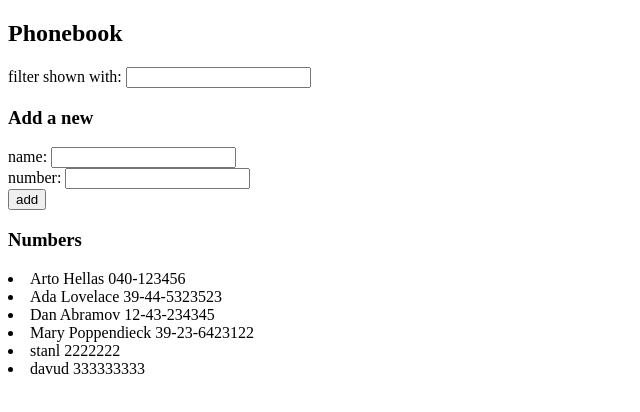
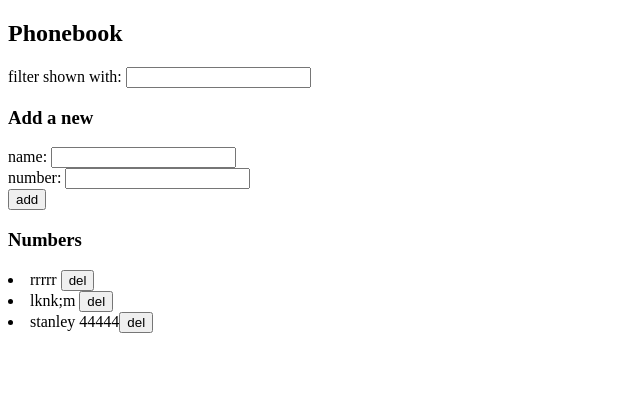
Before and after one commit to fullstackstan/FSO2023, a React (Create React App) app in the folder part2/phonebook/: page / in a window 1280 px wide. Shown: the top 412 px of the page, without its empty margins (0-640 px from the left). Built offline with nearby package versions, Linux system fonts and the light colour scheme; data requests are answered from the project's data file.

Commit message:
exercise2-15 complete

```diff
--- a/part2/phonebook/db.json
+++ b/part2/phonebook/db.json
@@ -1,34 +1,19 @@
 {
   "persons": [
     {
-      "name": "Arto Hellas",
-      "number": "040-123456",
+      "name": "rrrrr",
+      "number": "",
       "id": 1
     },
     {
-      "name": "Ada Lovelace",
-      "number": "39-44-5323523",
+      "name": "lknk;m",
+      "number": "",
       "id": 2
     },
     {
-      "name": "Dan Abramov",
-      "number": "12-43-234345",
+      "name": "stanley",
+      "number": "44444",
       "id": 3
-    },
-    {
-      "name": "Mary Poppendieck",
-      "number": "39-23-6423122",
-      "id": 4
-    },
-    {
-      "name": "stanl",
-      "number": "2222222",
-      "id": 5
-    },
-    {
-      "name": "davud",
-      "number": "333333333",
-      "id": 6
     }
   ]
 }
--- a/part2/phonebook/src/App.js
+++ b/part2/phonebook/src/App.js
@@ -34,14 +34,30 @@ const PersonForm = ({
 
   const handleSubmit = (event) => {
     event.preventDefault();
-    for (let i = 0; i < persons.length; i++) {
-      if (persons[i].name === newName) {
-        alert(`${newName} is already in the phone book`);
+    const existingPerson = persons.find((person) => person.name === newName);
+    if (existingPerson) {
+      const confirmUpdate = window.confirm(
+        `${newName} is already in the phone book. Replace the old number with the new one?`
+      );
+      if (confirmUpdate) {
+        const updatedPerson = { ...existingPerson, number: newNumber };
+        personService
+          .update(existingPerson.id, updatedPerson)
+          .then((response) => {
+            setPersons(
+              persons.map((person) =>
+                person.id !== existingPerson.id ? person : response.data
+              )
+            );
             setNewName("");
             setNewNumber("");
-        return;
+          })
+          .catch((error) => {
+            console.log(error.response.data.error);
+            alert(error.response.data.error);
+          });
       }
-    }
+    } else {
       const personObject = {
         name: newName,
         number: newNumber,
@@ -51,7 +67,9 @@ const PersonForm = ({
         setNewName("");
         setNewNumber("");
       });
+    }
   };
+
 
   return (
     <>
@@ -70,14 +88,29 @@ const PersonForm = ({
   );
 };
 
-const Persons = ({ filteredPersons }) => {
+const Persons = ({ filteredPersons,setNewName,persons,setPersons }) => {
+  const handleDelButtonClick = (id) => {
+    const personToDelete = persons.find((person) => person.id === id);
+    const confirmDelete = window.confirm(`Delete ${personToDelete.name}?`);
+    if (confirmDelete) {
+      personService.removeEntry(id).then((response) => {
+        console.log(response);
+        setPersons(persons.filter((person) => person.id !== id));
+      });
+    }
+  };
+
   return (
     <>
       {filteredPersons.map((person) => (
         <li key={person.id}>
           {person.name} {person.number}
+          <button onClick={()=>handleDelButtonClick(person.id)}>del</button>
+
         </li>
+
       ))}
+
     </>
   );
 };
@@ -119,7 +152,7 @@ const App = () => {
 
       <h3>Numbers</h3>
 
-      <Persons filteredPersons={filteredPersons} />
+      <Persons filteredPersons={filteredPersons} setNewName={setNewName} persons={persons} setPersons={setPersons}/>
     </div>
   );
 };
--- a/part2/phonebook/src/services/persons.js
+++ b/part2/phonebook/src/services/persons.js
@@ -13,10 +13,15 @@ const update = (id, newObject) => {
   return axios.put(`${baseUrl}/${id}`, newObject)
 }
 
+const removeEntry = (id) => {
+    return axios.delete(`${baseUrl}/${id}`)
+}
+
 const exportedObject = {
     getAll,
     create,
     update,
+    removeEntry,
 };
 
 export default exportedObject
```
Lines whose indentation alone changed are shown as unchanged.
